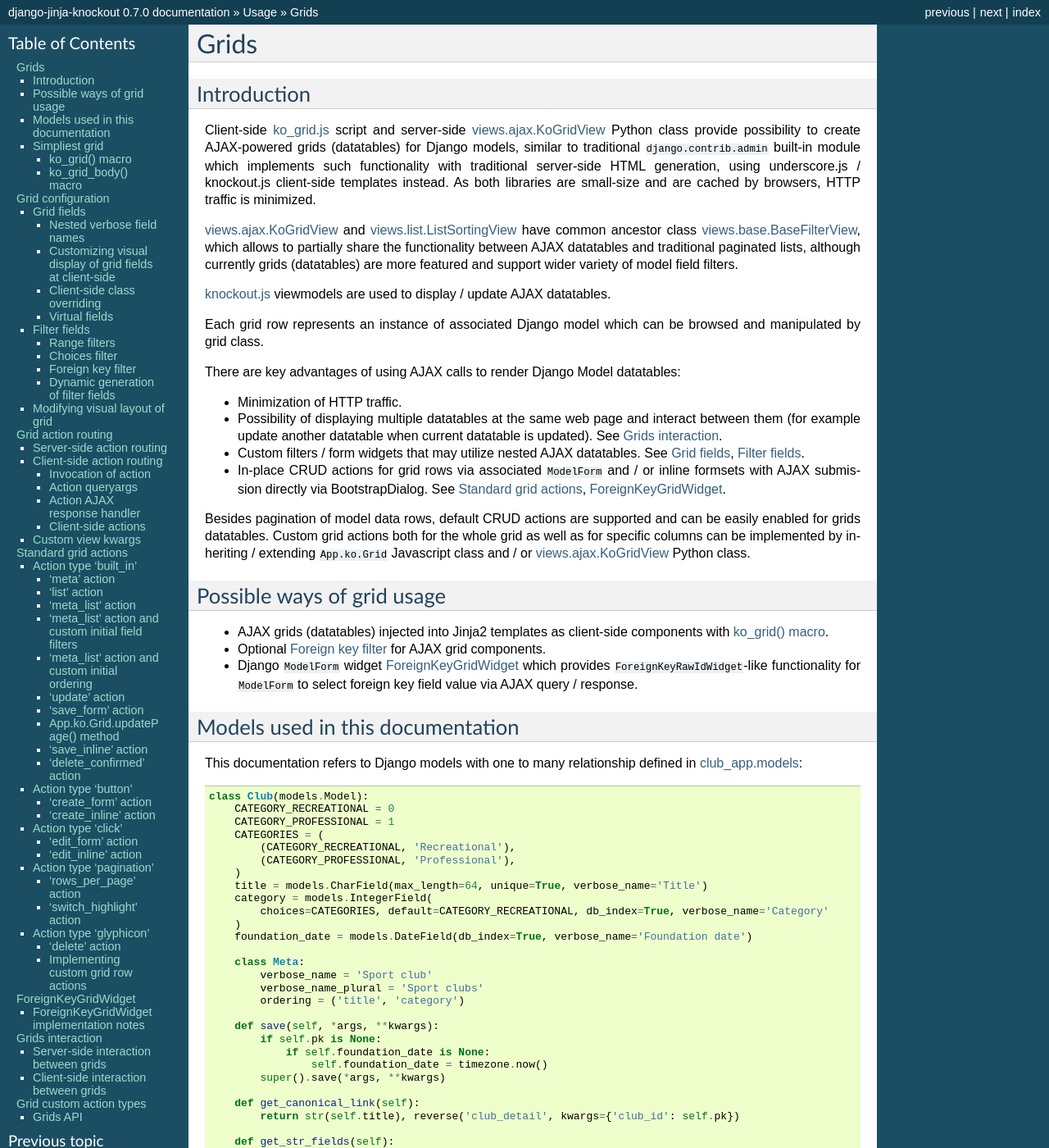
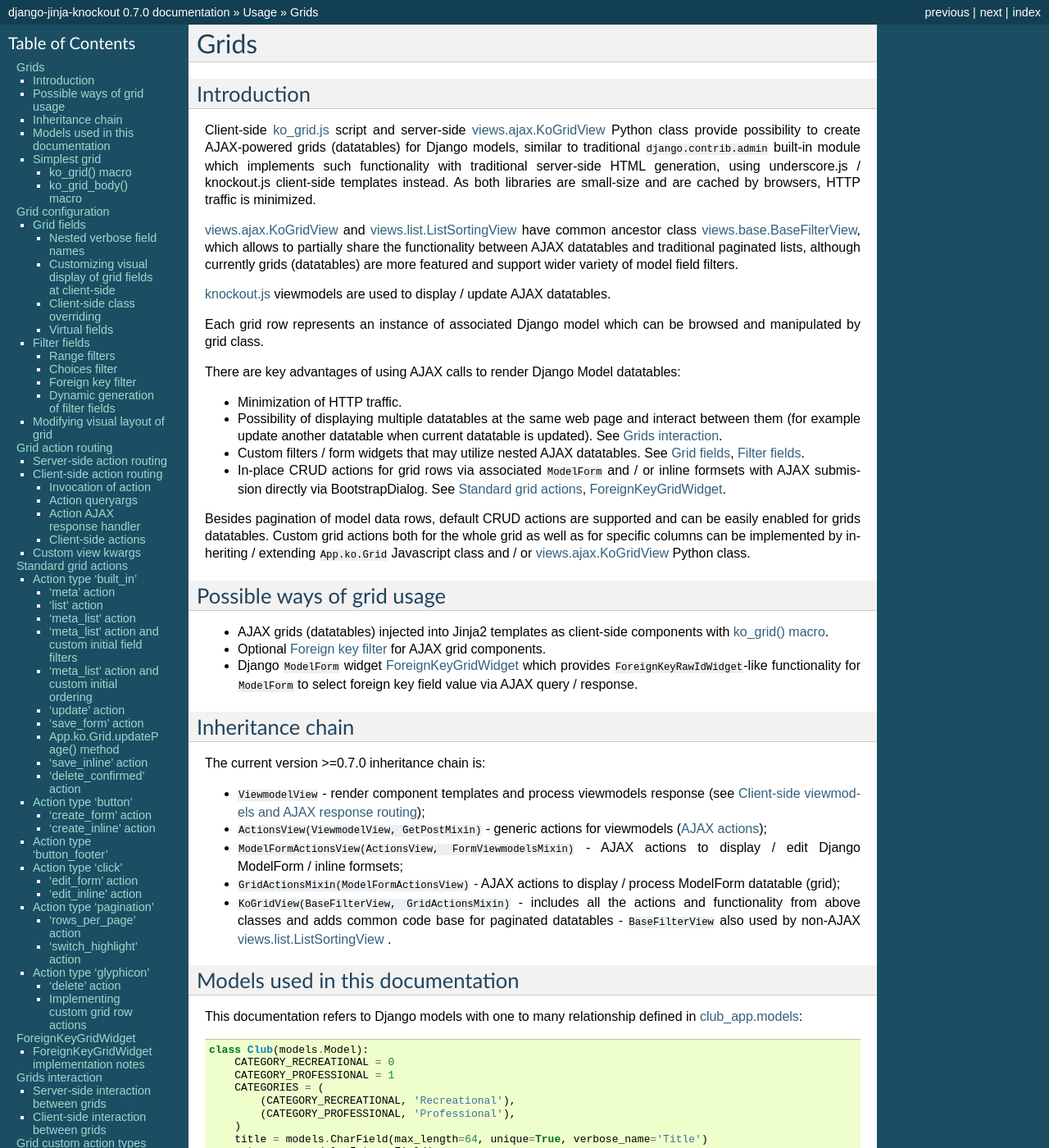
Before and after one commit to Dmitri-Sintsov/django-jinja-knockout, a Sphinx documentation site: the page built from docs/grids.rst, in a window 1280 px wide and 1400 px high. Shown: the whole window at 82% size. Built offline with Sphinx 7.4.7, drawn with Linux system fonts in a browser that asks for light colours; some of the changed text lies outside the part shown.

Commit message:
Update grids documentation for version 0.7.0.

```diff
--- a/docs/grids.rst
+++ b/docs/grids.rst
@@ -46,6 +46,7 @@ Grids
 .. _views.KoGridInline: https://github.com/Dmitri-Sintsov/django-jinja-knockout/blob/master/django_jinja_knockout/views/ajax.py
 .. _views.KoGridView: https://github.com/Dmitri-Sintsov/django-jinja-knockout/blob/master/django_jinja_knockout/views/ajax.py
 .. _views.ActionsView: https://github.com/Dmitri-Sintsov/django-jinja-knockout/search?l=Python&q=ActionsView&type=&utf8=%E2%9C%93
+.. _views.ModelFormActionsView: https://github.com/Dmitri-Sintsov/django-jinja-knockout/blob/master/django_jinja_knockout/views/ajax.py
 .. _views.ajax.KoGridView: https://github.com/Dmitri-Sintsov/django-jinja-knockout/blob/master/django_jinja_knockout/views/ajax.py
 .. _views.base.BaseFilterView: https://github.com/Dmitri-Sintsov/django-jinja-knockout/blob/master/django_jinja_knockout/views/base.py
 .. _views.list.ListSortingView: https://github.com/Dmitri-Sintsov/django-jinja-knockout/blob/master/django_jinja_knockout/views/list.py
@@ -89,6 +90,19 @@ Possible ways of grid usage
 * Optional `Foreign key filter`_ for AJAX grid components.
 * Django ``ModelForm`` widget `ForeignKeyGridWidget`_ which provides ``ForeignKeyRawIdWidget``-like functionality for
   ``ModelForm`` to select foreign key field value via AJAX query / response.
+
+Inheritance chain
+-----------------
+The current version >=0.7.0 inheritance chain is:
+
+* ``ViewmodelView`` - render component templates and process viewmodels response (see :doc:`viewmodels`);
+* ``ActionsView(ViewmodelView, GetPostMixin)`` - generic actions for viewmodels (:ref:`viewmodels_ajax_actions`);
+* ``ModelFormActionsView(ActionsView, FormViewmodelsMixin)`` - AJAX actions to display / edit Django ModelForm / inline
+  formsets;
+* ``GridActionsMixin(ModelFormActionsView)`` - AJAX actions to display / process ModelForm datatable (grid);
+* ``KoGridView(BaseFilterView, GridActionsMixin)`` - includes all the actions and functionality from above classes and
+  adds common code base for paginated datatables - ``BaseFilterView`` also used by non-AJAX `views.list.ListSortingView`_
+  .
 
 Models used in this documentation
 ---------------------------------
@@ -188,8 +202,8 @@ This documentation refers to Django models with one to many relationship defined
             str_fields = self.get_str_fields()
             return str_dict(str_fields)
 
-Simpliest grid
---------------
+Simplest grid
+-------------
 
 If you have Django model created and migrated, then it is quite easy to add grid for that model to Django app Jinja2
 template, providing your templates are inherited from `base_min.htm`_, or based on a custom-based template which
@@ -291,11 +305,12 @@ class via `App.components`_ class instance `.add()` method to make grid "alive".
     * ``alwaysShowPagination`` - set to ``False`` to show pagination controls only when there is more than one page
       of model instances are available.
     * ``defaultOrderBy`` - override initial order_by field name (by default Django model ``Meta.ordering`` is used).
-    * ``highlightMode`` - Currently available modes:
-
-      * 0 - do not highlight,
-      * 1 - highlight columns,
-      * 2 - highlight rows.
+    * ``highlightMode`` - built-in modes (See `'switch_highlight' action`_):
+
+      * ``'none'`` - do not highlight,
+      * ``'cycleColumns'`` - highlight columns with Bootstrap colors,
+      * ``'cycleRows'`` - highlight rows with Bootstrap colors,
+      * ``'linearRows'`` - highlight rows with CSS gradient,
 
     * ``searchPlaceholder`` - text to display when search field is empty.
     * ``separateMeta`` - see `'meta_list' action and custom initial field filters`_.
@@ -1699,9 +1714,9 @@ Actions can be executed as one or multiple AJAX requests or be partially / purel
 `views.ActionsView`_ / `views.GridActionsMixin`_ `.get_actions()`_ method returns dict defining built-in actions
 available. Top level of that dict is current ``action type``.
 
-Since version 0.7.0 action defitions do not require to have ``'enabled'``: ``True`` to be set, action is considered to
-be enabled by default. That shortens the list of action definitions. To conditionally disable action, set ``'enabled``
-value of action definition to ``False``. See built-in `.get_actions()`_ method for example.
+Since version 0.7.0 action defitions do not require to have ``'enabled'``: ``True`` to be set. The action is considered
+to be enabled by default. That shortens the list of action definitions. To conditionally disable action, set
+``'enabled`` key of action definition dict to ``False`` value. See built-in `.get_actions()`_ method for example.
 
 Let's see which action types are available and their associated actions.
 
@@ -1980,8 +1995,8 @@ keys to client-side action viewmodel response handler, issuing multiple CRUD ope
         this.grid.updatePage(viewModel);
     };
 
-See also `views.GridActionsMixin`_ class ``action_delete_confirmed()`` / ``action_save_form()`` methods for
-server-side part example.
+See also `views.ModelFormActionsView`_ class ``action_save_form()`` and `views.GridActionsMixin`_ class
+``action_delete_confirmed()`` methods for server-side part example.
 
 Client-side part of multiple CRUD operation is implemented in `ko_grid.js`_ ``App.ko.Grid`` class ``updatePage()``
 method.
@@ -2060,10 +2075,9 @@ See `club_app.views_ajax`_ for full-featured example.
 
 Action type 'button'
 --------------------
-
-These actions are visually displayed as buttons and manually invoked via button click. With default underscore.js
-templates these buttons will be located at top navbar of the grid. Usually type ``'button'`` actions are not targeted to
-existing grid rows but are supposed either to create new rows or to process the whole queryset / list of rows.
+These actions are visually displayed as buttons and manually invoked via button click. With the default underscore.js
+templates these buttons are located at top navbar of the grid (datatable). Usually type ``'button'`` actions are not
+targeted to the single row, but are supposed either to create new rows or to process the whole queryset / list of rows.
 
 However, when ``App.ko.Grid`` -derived class instance has visible row selection enabled via ``init()`` method
 ``options.showSelection`` = ``true`` and / or ``options.selectMultipleRows`` = ``true``, the button action could be
@@ -2179,6 +2193,14 @@ to `'create_inline' action`_ new row and `'edit_inline' action`_ existing grid r
 * `views.KoGridInline`_ class is the same `views.KoGridView`_ class only using different value of
   ``template_name`` class property poitning to Jinja2 template which includes `formsets.js`_ by default.
 * See `club_app.views_ajax`_ for fullly featured example of ``KoGridView`` ``form_with_inline_formsets`` usage.
+
+Action type 'button_footer'
+---------------------------
+Works exactly like `Action type 'button'`_, however it displays grid action buttons below the grid rows, instead of the
+grid navigation bar.
+
+There is no built-in actions of this type. Custom actions of this type may be implemented in ``KoGridView`` inherited
+classes to change button display layout.
 
 Action type 'click'
 -------------------
@@ -2314,14 +2336,20 @@ Default highlight mode is set via overriding current grid (datatable) like this:
 It is possible to disable some of highlight modes or to define new ones via `Client-side class overriding`_ and
 providing custom list of ``highlightModeRules`` values in overriden (inherited) grid (datatable) class.
 
+Traditional (non-AJAX) request `views.list.ListSortingView`_ also supports ``highlight_mode`` attribute with similar
+highlighting settings, but no dynamical change of current highlight mode.
+
 Action type 'glyphicon'
 -----------------------
 These actions are designed to process already displayed grid (datatable) row, associated to existing Django model. Their
 implementation is very similar to `Action type 'button'`_, but instead of clicking at any place of row, these actions
 are visually displayed as bootstrap glyphicon links in separate columns of grid.
 
+Since version 0.7.0 glyphicon actions are rendered in the single column of datatable, instead of each action per column
+for better utilization of the display space.
+
 By default there is no ``glyphicon`` type actions enabled. But there is one standard action of such type implemented
-in ``KoGridView``, `'delete' action`_.
+for ``KoGridView``: `'delete' action`_.
 
 'delete' action
 ~~~~~~~~~~~~~~~
@@ -3149,7 +3170,7 @@ Knockout.js ``<!-- ko foreach: actionTypes['button_bottom'] -->`` binding is ver
 actions binding, defined in `ko_grid_body.htm`_, with the exception that the buttons are placed below the grid table,
 not above.
 
-Since version 0.6.0, there is built-in action type ``'button_footer'`` available, which displays grid action buttons
+Since version 0.6.0, there is built-in `Action type 'button_footer'`_ available, which displays grid action buttons
 below the grid rows, so this code is not requited anymore but still it provides an useful example to someone who wants
 to implement custom action types and their templates.
 
```
Also changed, not shown: other parts of docs/grids.rst (+7 -14 lines), README.rst (+7 -6 lines), 1 other file.
